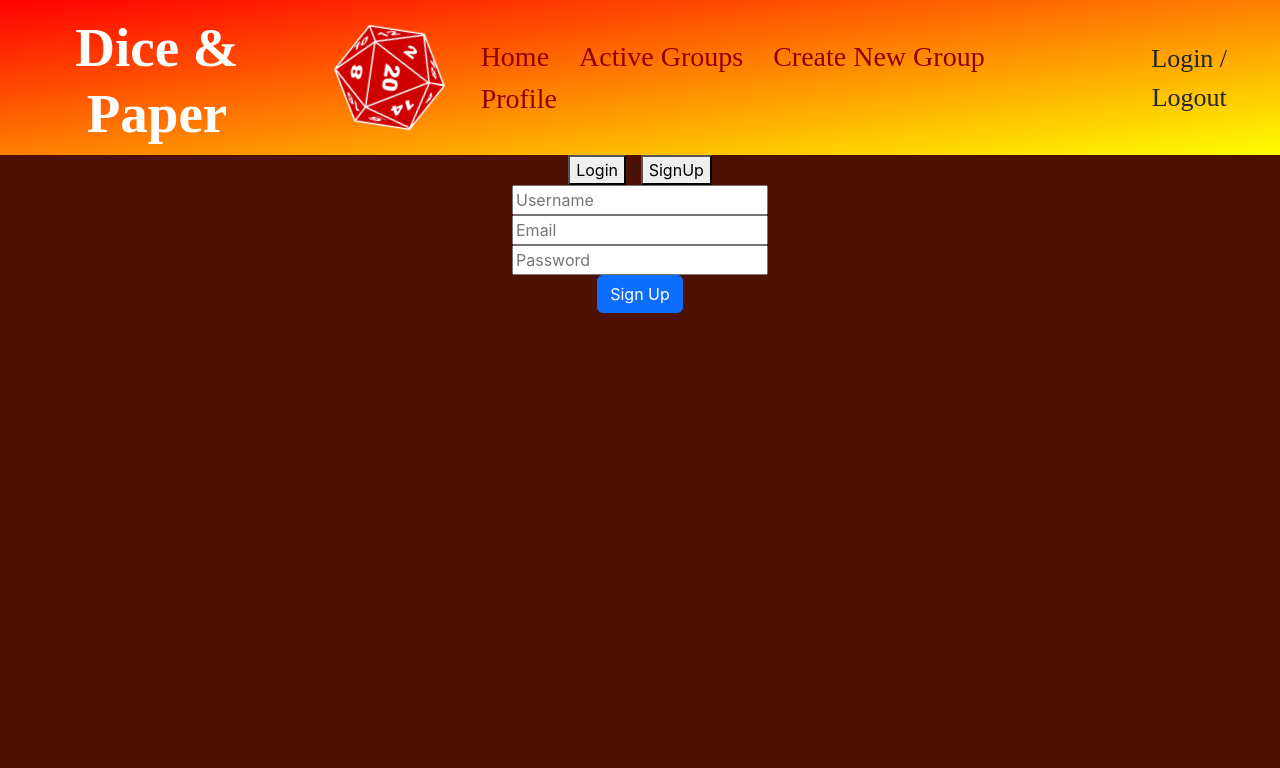
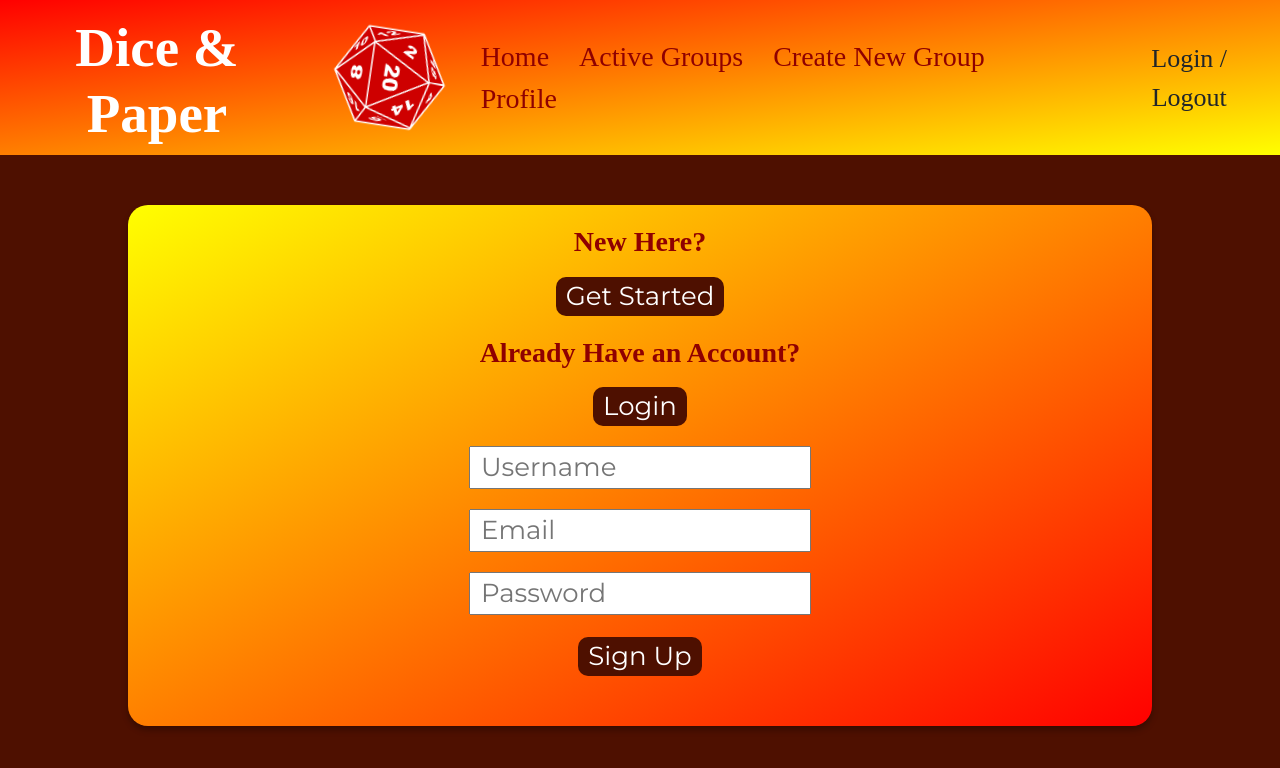
Before and after one commit to TGray95/congenial-spork, a React (Create React App) app in the folder dice-n-paper/client/: page /login in a window 1280 px wide. Shown: the top 768 px of the page. Built offline with nearby package versions, Linux system fonts and the light colour scheme.

Commit message:
added styling to login page

```diff
--- a/dice-n-paper/client/src/Pages/Login.js
+++ b/dice-n-paper/client/src/Pages/Login.js
@@ -78,25 +78,26 @@ function Login() {
   } else
 
   return (
-
     <div className="Login">
       <div className="title">
+      <h3>New Here?</h3>
+      <button
+          className={`${state ? "red" : "black"}`}
+          onClick={() => setState(true)}
+        >
+          Get Started
+        </button>
+        {/* &nbsp;/&nbsp; */}
+        <h3>Already Have an Account?</h3>
         <button
           className={`${state ? "black" : "red"}`}
           onClick={() => setState(false)}
         >
           Login
         </button>
-        &nbsp;/&nbsp;
-        <button
-          className={`${state ? "red" : "black"}`}
-          onClick={() => setState(true)}
-        >
-          SignUp
-        </button>
       </div>
       {state ? (
-        <form className="" onSubmit={handleSignupSubmit}>
+        <form className="formFields" onSubmit={handleSignupSubmit}>
           <div>
           <input
             type="text"
@@ -124,13 +125,13 @@ function Login() {
           </div>
           {/* <input type='password' placeholder='Confirm Password' /> */}
           <div>
-            <button className="btn btn-primary" type="submit">
+            <button className="btn btn-light" type="submit">
               Sign Up
             </button>
           </div>
         </form>
       ) : (
-        <form className="body" onSubmit={handleLoginSubmit}>
+        <form className="formFields" onSubmit={handleLoginSubmit}>
           <div>
           <input type="email" name="email" value={loginFormState.email} onChange={handleLoginChange} placeholder="Email" />
           </div>
@@ -138,7 +139,7 @@ function Login() {
           <input type="password" name="password" value={loginFormState.password} onChange={handleLoginChange} placeholder="Password" />
           </div>
           <div>
-            <button className="btn btn-primary" type="submit">
+            <button className="btn btn-light" type="submit">
               Log In
             </button>
           </div>
--- a/dice-n-paper/client/src/styles/CreateGroup.css
+++ b/dice-n-paper/client/src/styles/CreateGroup.css
@@ -8,7 +8,6 @@
   border: 5px currentColor;
   border-radius: 20px;
   box-shadow: 0 4px 6px rgba(0, 0, 0, 0.3);
-  color: white;
   padding-top: 50px;
   margin: 50px auto 50px auto;
   display: flex;
--- a/dice-n-paper/client/src/styles/Groups.css
+++ b/dice-n-paper/client/src/styles/Groups.css
@@ -7,6 +7,7 @@
 .groupCard img {
   max-width: 55vw;
   margin: 20px;
+  padding-top: 10px;
   padding-bottom: 30px;
 }
 
--- a/dice-n-paper/client/src/styles/Login.css
+++ b/dice-n-paper/client/src/styles/Login.css
@@ -0,0 +1,40 @@
+@import url(https://fonts.googleapis.com/css?family=Montserrat:100,200,300,regular,500,600,700,800,900,100italic,200italic,300italic,italic,500italic,600italic,700italic,800italic,900italic);
+
+.Login {
+  font-family: Montserrat, sans-serif;
+  background-image: linear-gradient(to bottom right, yellow, red);
+  border: 5px currentColor;
+  border-radius: 20px;
+  box-shadow: 0 4px 6px rgba(0, 0, 0, 0.3);
+  margin: 50px auto 50px auto;
+  padding-bottom: 50px;
+  max-width: 80vw;
+  font-size: calc(10px + 2vmin);
+}
+
+.Login button {
+  padding: 5px;
+  font-size: calc(10px + 2vmin);
+  border: 1px currentColor;
+  border-radius: 10px;
+  padding: 0px 10px 0px 10px;
+  color: white;
+  background-color: #4e1000;
+}
+
+.title {
+  margin-bottom: 20px;
+}
+
+.formFields input {
+  margin-bottom: 20px;
+  padding: 0px 10px 0px 10px;
+}
+
+.Login h3 {
+  padding-top: 20px;
+  padding-bottom: 10px;
+  color: #8F0000;
+  font-family: Papyrus, Lucida Handwriting;
+  font-weight: bold;
+}
--- a/dice-n-paper/client/src/styles/Profile.css
+++ b/dice-n-paper/client/src/styles/Profile.css
@@ -9,4 +9,5 @@
   display: flex;
   flex-wrap: wrap;
   flex-direction: column;
+  color: white;
 }
```
Also changed, not shown: 1 other file (tests, documents, lock files or other folders).
